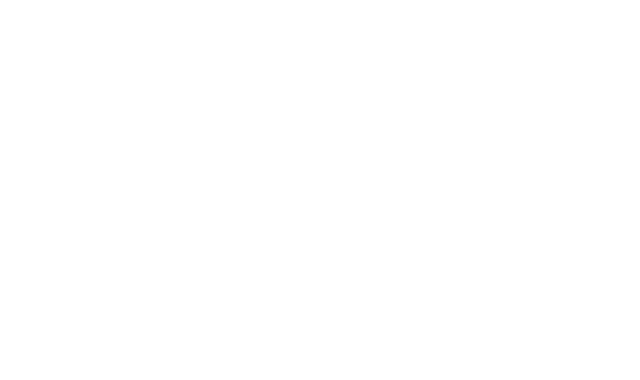
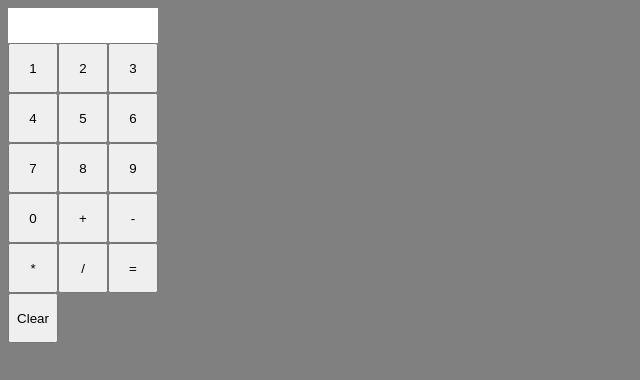
Before and after one commit to jmcmillion89/calculator, a plain HTML site: page index.html in a window 1280 px wide. Shown: the whole page, without its empty margins (0-640 px from the left). Drawn offline with Linux system fonts and the light colour scheme.

Commit message:
add style to calculator

```diff
--- a/index.html
+++ b/index.html
@@ -4,9 +4,31 @@
     <meta charset="UTF-8">
     <meta name="viewport" content="width=device-width, initial-scale=1.0">
     <title>Document</title>
-    <link rel="stylesheet" type="test/css" href="style.css" />
+    <link rel="stylesheet" type="text/css" href="style.css" />
+
 </head>
 <body>
-    <script link="script.js" defer></script>
+    <div class='wrapper'>
+        <div class="calculator">
+            <span class='display'></span>
+            <input id="one" value="1" type="button">
+            <input id="two" value="2" type="button">
+            <input id="three" value="3" type="button">
+            <input id="four" value="4" type="button">
+            <input id="five" value="5" type="button">
+            <input id="six" value="6" type="button">
+            <input id="seven" value="7" type="button">
+            <input id="eight" value="8" type="button">
+            <input id="nine" value="9" type="button">
+            <input id="ten" value="0" type="button">
+            <input id="add" value="+" type="button">
+            <input id="subtract" value="-" type="button">
+            <input id="multiply" value="*" type="button">
+            <input id="divide" value="/" type="button">
+            <input id="equal" value="=" type="button">
+            <input id="clear" value="Clear" type="button">
+        </div>
+    </div>
+    <script src="script.js" defer></script>
 </body>
 </html>
--- a/style.css
+++ b/style.css
@@ -3,15 +3,15 @@ body {
 }
 
 .wrapper {
-    align-items: center;
+    text-align: center;
 }
 
 .calculator {
     display: flex;
-    max-width: 150px;
+    width: 150px;
     flex-wrap: wrap;
-    border: solid 2px black;
-    background-color: white;
+    /* border: solid 2px black; */
+    /* background-color: white; */
 }
 
 input {
@@ -21,8 +21,9 @@ input {
 }
 
 .display {
-    min-width: 140px;
+    width: 150px;
     background-color: white;
-    height: 20px;
+    height: 30px;
     text-align: right;
+    padding-top: 5px;
 }
```
